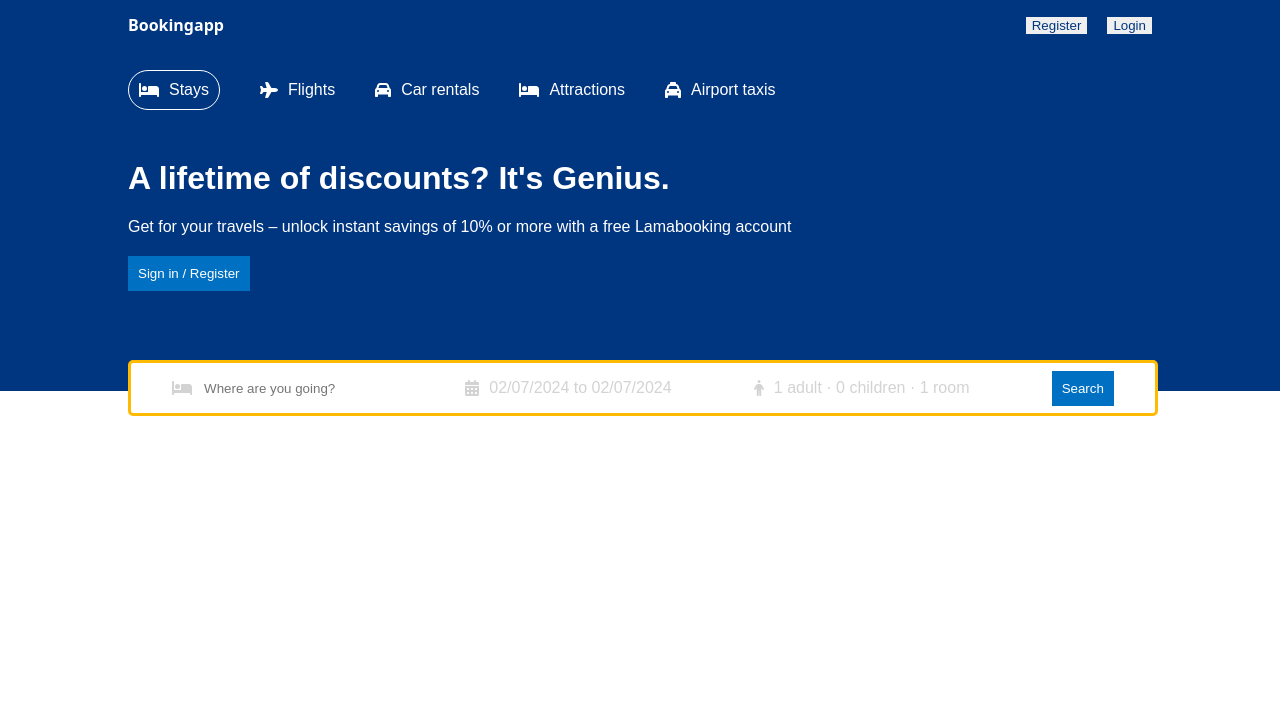
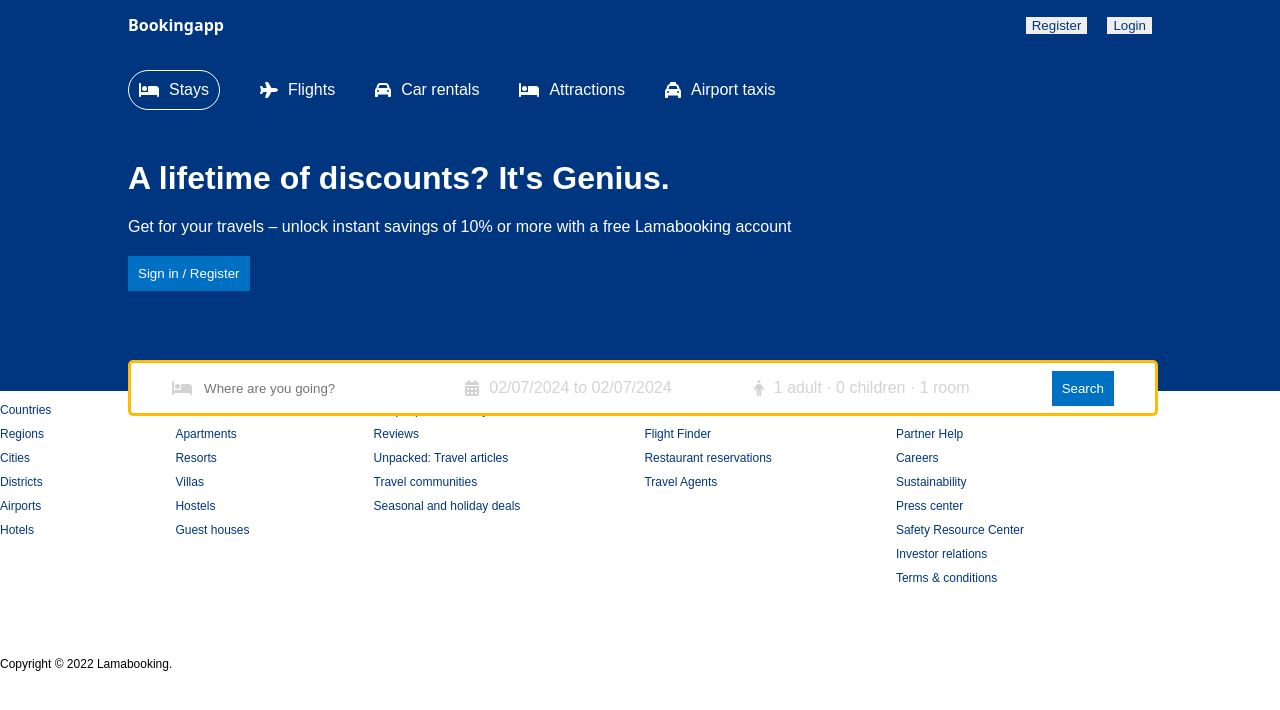
Before and after one commit to infomediadesign/sad-01-24-bookingapp, a React (Create React App) app in the folder appui/: page / in a window 1280 px wide. Shown: the top 710 px of the page. Built offline with nearby package versions, Linux system fonts and the light colour scheme.

Commit message:
Added Footer section to the Home Page

```diff
--- /dev/null
+++ b/appui/src/components/footer/Footer.jsx
@@ -0,0 +1,52 @@
+import "./footer.css";
+
+const Footer = () => {
+  return (
+    <div className="footer">
+      <div className="fLists">
+        <ul className="fList">
+          <li className="fListItem">Countries</li>
+          <li className="fListItem">Regions</li>
+          <li className="fListItem">Cities</li>
+          <li className="fListItem">Districts</li>
+          <li className="fListItem">Airports</li>
+          <li className="fListItem">Hotels</li>
+        </ul>
+        <ul className="fList">
+          <li className="fListItem">Homes </li>
+          <li className="fListItem">Apartments </li>
+          <li className="fListItem">Resorts </li>
+          <li className="fListItem">Villas</li>
+          <li className="fListItem">Hostels</li>
+          <li className="fListItem">Guest houses</li>
+        </ul>
+        <ul className="fList">
+          <li className="fListItem">Unique places to stay </li>
+          <li className="fListItem">Reviews</li>
+          <li className="fListItem">Unpacked: Travel articles </li>
+          <li className="fListItem">Travel communities </li>
+          <li className="fListItem">Seasonal and holiday deals </li>
+        </ul>
+        <ul className="fList">
+          <li className="fListItem">Car rental </li>
+          <li className="fListItem">Flight Finder</li>
+          <li className="fListItem">Restaurant reservations </li>
+          <li className="fListItem">Travel Agents </li>
+        </ul>
+        <ul className="fList">
+          <li className="fListItem">Curtomer Service</li>
+          <li className="fListItem">Partner Help</li>
+          <li className="fListItem">Careers</li>
+          <li className="fListItem">Sustainability</li>
+          <li className="fListItem">Press center</li>
+          <li className="fListItem">Safety Resource Center</li>
+          <li className="fListItem">Investor relations</li>
+          <li className="fListItem">Terms & conditions</li>
+        </ul>
+      </div>
+      <div className="fText">Copyright © 2022 Lamabooking.</div>
+    </div>
+  );
+};
+
+export default Footer;
--- /dev/null
+++ b/appui/src/components/footer/footer.css
@@ -0,0 +1,23 @@
+.footer{
+  width: 100%;
+  width: 1024px;
+  font-size: 12px;
+}
+
+.fLists{
+  width: 100%;
+  display: flex;
+  justify-content: space-between;
+  margin-bottom: 50px;
+}
+
+.fList{
+  list-style: none;
+  padding: 0;
+}
+
+.fListItem{
+  margin-bottom: 10px;
+  color: #003580;
+  cursor: pointer;
+}
--- a/appui/src/pages/home/Home.js
+++ b/appui/src/pages/home/Home.js
@@ -1,11 +1,13 @@
 import React from 'react'
 import Navbar from '../../components/navbar/Navbar'
 import Header from '../../components/header/Header'
+import Footer from '../../components/footer/Footer'
 function Home() {
   return (
     <div>
        <Navbar/>
        <Header/>
+       <Footer/>
     </div>
   )
 }
```
